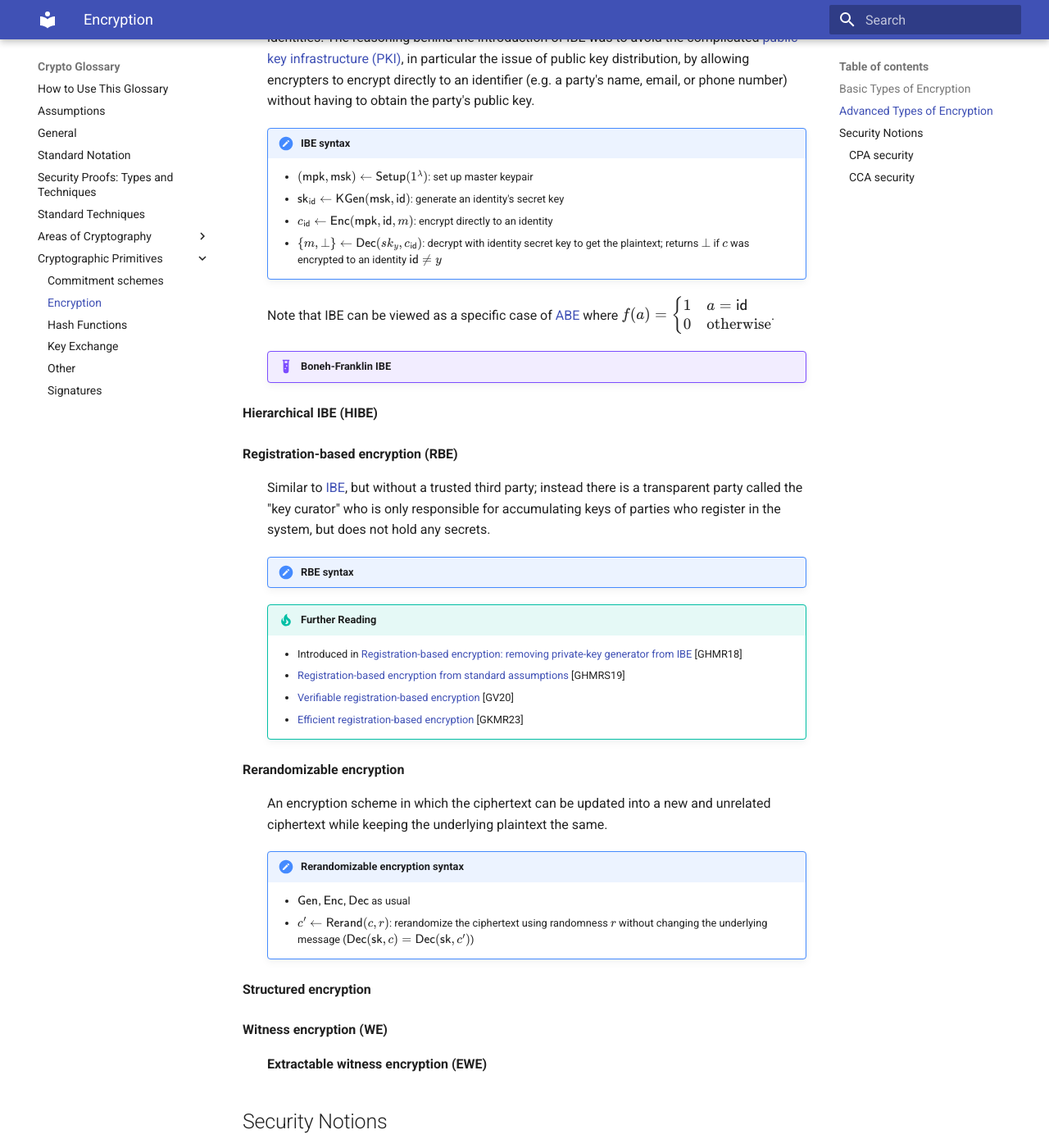
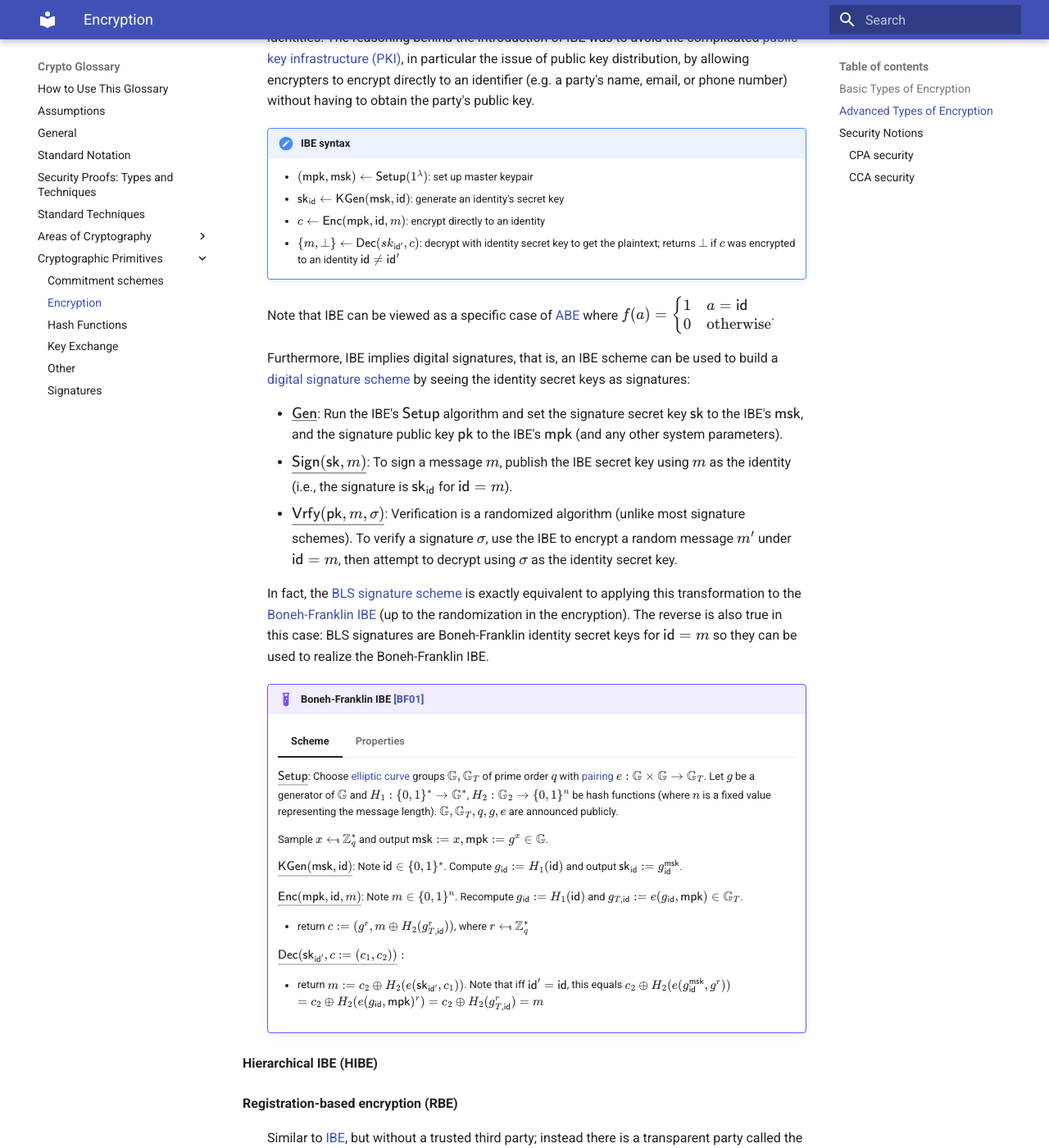
Before and after one commit to nglaeser/crypto-glossary, an MkDocs documentation site: the page built from docs/Cryptographic-Primitives/encryption.md, in a window 1280 px wide and 1400 px high, scrolled down 3135 px. Shown: the whole window at 82% size. Built offline with MkDocs 1.6.1 and Material for MkDocs 9.7.7, drawn with Linux system fonts in a browser that asks for light colours.

Commit message:
add Boneh-Franklin IBE

```diff
--- a/docs/Cryptographic-Primitives/encryption.md
+++ b/docs/Cryptographic-Primitives/encryption.md
@@ -126,12 +126,40 @@ In the case of a [symmetric (private-key) encryption](#symmetric-enc) scheme, th
     !!! notation "IBE syntax"
         - $({\sf mpk}, {\sf msk}) \gets \mathsf{Setup}(1^\lambda)$: set up master keypair
         - ${\sf sk}_{\sf id} \gets \mathsf{KGen}({\sf msk}, {\sf id})$: generate an identity's secret key
-        - $c_{\sf id} \gets \mathsf{Enc}({\sf mpk}, {\sf id}, m)$: encrypt directly to an identity
-        - $\{m, \perp\} \gets \mathsf{Dec}(sk_y, c_{\sf id})$: decrypt with identity secret key to get the plaintext; returns $\perp$ if $c$ was encrypted to an identity ${\sf id} \neq y$
+        - $c \gets \mathsf{Enc}({\sf mpk}, {\sf id}, m)$: encrypt directly to an identity
+        - $\{m, \perp\} \gets \mathsf{Dec}(sk_{\mathsf{id}'}, c)$: decrypt with identity secret key to get the plaintext; returns $\perp$ if $c$ was encrypted to an identity $\mathsf{id} \neq \mathsf{id}'$
 
     Note that IBE can be viewed as a specific case of [ABE](#abe) where $f(a) = \begin{cases}1 & a = {\sf id}\\ 0 & \text{otherwise}\end{cases}$.
 
-    !!! example "Boneh-Franklin IBE"
+    Furthermore, IBE implies digital signatures, that is, an IBE scheme can be used to build a [digital signature scheme](../Cryptographic-Primitives/signatures.md) by seeing the identity secret keys as signatures:
+
+    - $\underline{\mathsf{Gen}}$: Run the IBE's $\mathsf{Setup}$ algorithm and set the signature secret key $\mathsf{sk}$ to the IBE's $\mathsf{msk}$, and the signature public key $\mathsf{pk}$ to the IBE's $\mathsf{mpk}$ (and any other system parameters).
+    - $\underline{\mathsf{Sign}(\mathsf{sk}, m)}$: To sign a message $m$, publish the IBE secret key using $m$ as the identity (i.e., the signature is $\mathsf{sk}_\mathsf{id}$ for $\mathsf{id} = m$).
+    - $\underline{\mathsf{Vrfy}(\mathsf{pk}, m, \sigma)}$: Verification is a randomized algorithm (unlike most signature schemes). To verify a signature $\sigma$, use the IBE to encrypt a random message $m'$ under $\mathsf{id} = m$, then attempt to decrypt using $\sigma$ as the identity secret key.
+
+    In fact, the [BLS signature scheme](../Cryptographic-Primitives/signatures.md#bls-sig) is exactly equivalent to applying this transformation to the [Boneh-Franklin IBE](#bf-ibe) (up to the randomization in the encryption). The reverse is also true in this case: BLS signatures are Boneh-Franklin identity secret keys for $\mathsf{id} = m$ so they can be used to realize the Boneh-Franklin IBE.
+
+    <a name="bf-ibe"></a>
+    !!! example "Boneh-Franklin IBE [[BF01]](https://crypto.stanford.edu/~dabo/papers/bfibe.pdf)"
+        === "Scheme"
+            $\underline{\mathsf{Setup}}$: Choose [elliptic curve](../Areas-of-Cryptography/ecc.md) groups $\mathbb{G}, \mathbb{G}_T$ of prime order $q$ with [pairing](../Areas-of-Cryptography/ecc.md#pairing) $e: \mathbb{G} \times \mathbb{G} \to \mathbb{G}_T$. Let $g$ be a generator of $\mathbb{G}$ and $H_1: \{0,1\}^* \to \mathbb{G}^*$, $H_2: \mathbb{G}_2 \to \{0,1\}^n$ be hash functions (where $n$ is a fixed value representing the message length). $\mathbb{G},\mathbb{G}_T,q,g,e$ are announced publicly.
+
+            Sample $x \gets\!\!\tiny{\$}\normalsize\ \mathbb{Z}_q^*$ and output $\mathsf{msk} := x, \mathsf{mpk} := g^x \in \mathbb{G}$.
+
+            $\underline{\mathsf{KGen}(\mathsf{msk}, \mathsf{id})}$: Note $\mathsf{id} \in \{0,1\}^*$. Compute $g_{\sf id} := H_1(\mathsf{id})$ and output $\mathsf{sk}_\mathsf{id} := g_{\sf id}^{\sf msk}$.
+
+            $\underline{\mathsf{Enc}({\sf mpk}, {\sf id}, m)}$: Note $m \in \{0,1\}^n$. Recompute $g_{\sf id} := H_1(\mathsf{id})$ and $g_{T,\mathsf{id}} := e(g_{\sf id}, \mathsf{mpk}) \in \mathbb{G}_T$.
+
+            - return $c := (g^r, m \oplus H_2(g_{T,\mathsf{id}}^r))$, where $r \gets\!\!\tiny{\$}\normalsize\ \mathbb{Z}_q^*$
+
+            $\underline{\mathsf{Dec}(\mathsf{sk}_{\mathsf{id}'}, c := (c_1, c_2))}:$
+
+            - return $m := c_2 \oplus H_2(e(\mathsf{sk}_{\mathsf{id}'}, c_1))$. Note that iff $\mathsf{id}' = \mathsf{id}$, this equals $c_2 \oplus H_2(e(g_\mathsf{id}^\mathsf{msk}, g^r))$ $= c_2 \oplus H_2(e(g_\mathsf{id}, \mathsf{mpk})^r) = c_2 \oplus H_2(g_{T,\mathsf{id}}^r) = m$
+
+        === "Properties"
+            - [IND-ID-CPA](#cpa-security) (by [BDH assumption](../assumptions.md#bdh) in the [ROM](../general.md#rom))
+            - [IND-ID-CCA](#cca-security) can be added via [FO transform](../techniques.md#fujisaki-okamoto)
+
 
 **Hierarchical IBE (HIBE)** { #hibe }
 :
```
Also changed, not shown: docs/Cryptographic-Primitives/signatures.md (+7 -3 lines), docs/assumptions.md (+16 -0 lines).
